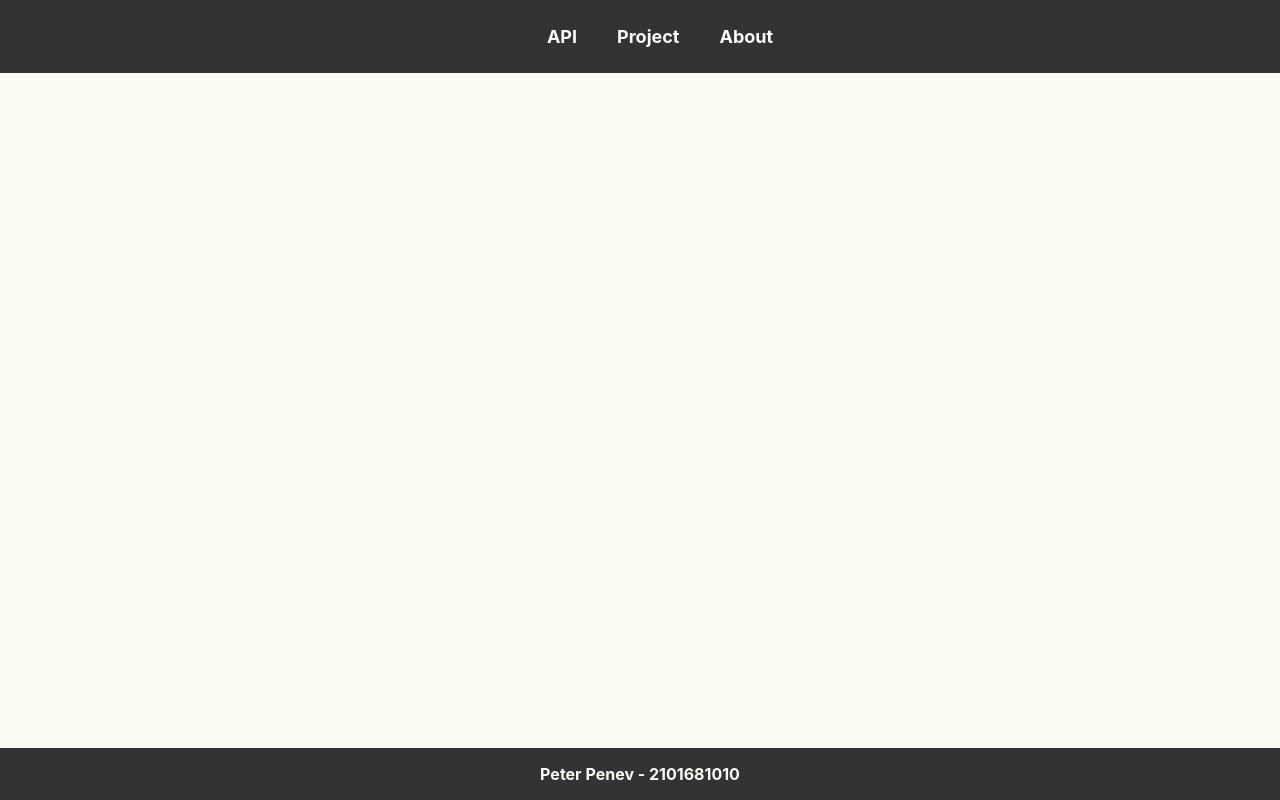
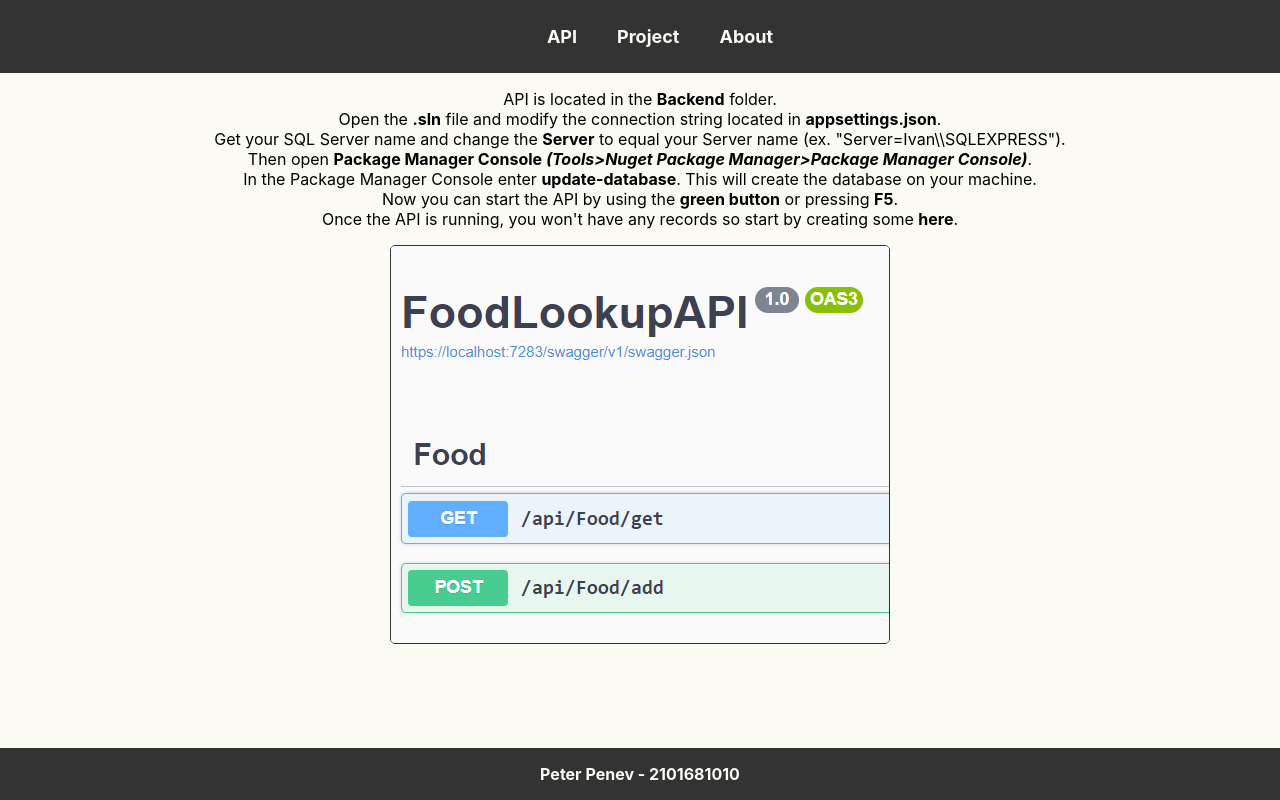
Before and after one commit to PetarWho/ReactUni, a React (Create React App) app in the folder Frontend/foodlookup/: page /#/api in a window 1280 px wide. Built offline with nearby package versions, Linux system fonts and the light colour scheme.

Commit message:
Header, Footer, API Info page

```diff
--- a/Frontend/foodlookup/src/App.css
+++ b/Frontend/foodlookup/src/App.css
@@ -28,6 +28,10 @@
   color: #61dafb;
 }
 
+.empty{
+  margin-bottom: 55px;
+}
+
 @keyframes App-logo-spin {
   from {
     transform: rotate(0deg);
--- a/Frontend/foodlookup/src/App.js
+++ b/Frontend/foodlookup/src/App.js
@@ -11,7 +11,9 @@ function App() {
       <Header/>
        <Routes>
             <Route path="/" element={<Home />} />
+            <Route path="/api" element={<API />} />
           </Routes>
+          <div className='empty'></div>
       <Footer />
     </div>
   );
--- /dev/null
+++ b/Frontend/foodlookup/src/layouts/API/API.jsx
@@ -0,0 +1,22 @@
+import Pic from "./api.png";
+import './api.css';
+
+function API(){
+    return(
+        <>
+        <div className="api-box">
+            <p className="api-info">API is located in the <b>Backend</b> folder.<br/>
+            Open the <b>.sln</b> file and modify the connection string located in <b>appsettings.json</b>.<br/>
+            Get your SQL Server name and change the <b>Server</b> to equal your Server name (ex. "Server=Ivan\\SQLEXPRESS").<br/>
+            Then open <b>Package Manager Console <i>(Tools{">"}Nuget Package Manager{">"}Package Manager Console)</i></b>. <br/>
+            In the Package Manager Console enter <b>update-database</b>. This will create the database on your machine.<br/>
+            Now you can start the API by using the <b>green button</b> or pressing <b>F5</b>. <br />
+            Once the API is running, you won't have any records so start by creating some <b>here</b>.
+            </p>
+            <img className="api-img" src={Pic}></img>
+        </div>
+        </>
+    );
+}
+
+export default API;
--- /dev/null
+++ b/Frontend/foodlookup/src/layouts/API/api.css
@@ -0,0 +1,11 @@
+.api-box{
+    max-width: 70%;
+    margin: auto;
+}
+
+.api-img{
+    display: block;
+    margin: auto;
+    border-radius: 5px;
+    border: 1px solid #333;
+}
--- a/Frontend/foodlookup/src/layouts/Footer/footer.css
+++ b/Frontend/foodlookup/src/layouts/Footer/footer.css
@@ -1,6 +1,6 @@
 .site-footer{
     background-color: #333;
-    position: absolute;
+    position: fixed;
     bottom: 0;
     width: 100%;
 }
--- a/Frontend/foodlookup/src/layouts/Header/header.css
+++ b/Frontend/foodlookup/src/layouts/Header/header.css
@@ -22,3 +22,7 @@
   .nav li a:hover {
     color:burlywood;
   }
+
+  .first{
+    float: left;
+  }
```
Also changed, not shown: Frontend/foodlookup/src/layouts/API/api.png (added).
